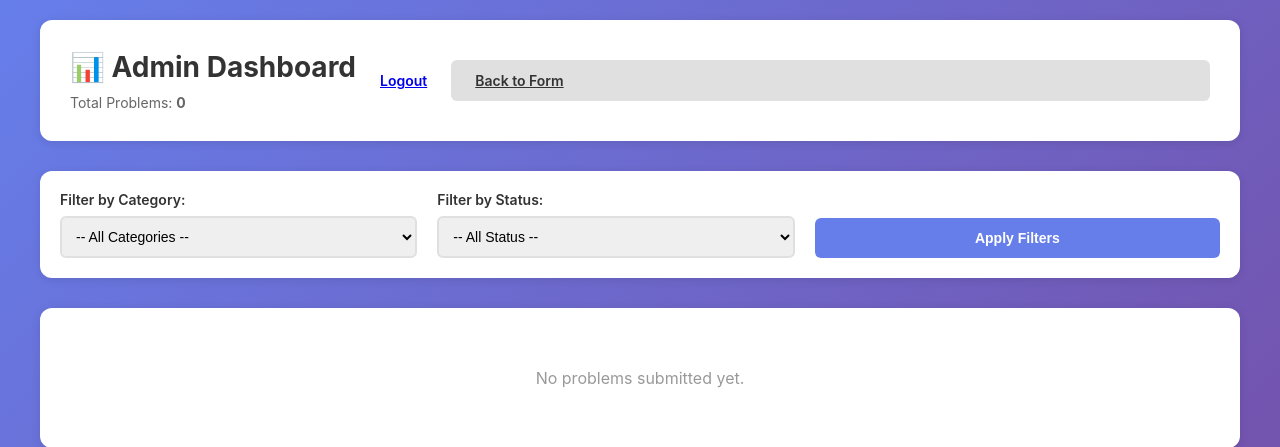
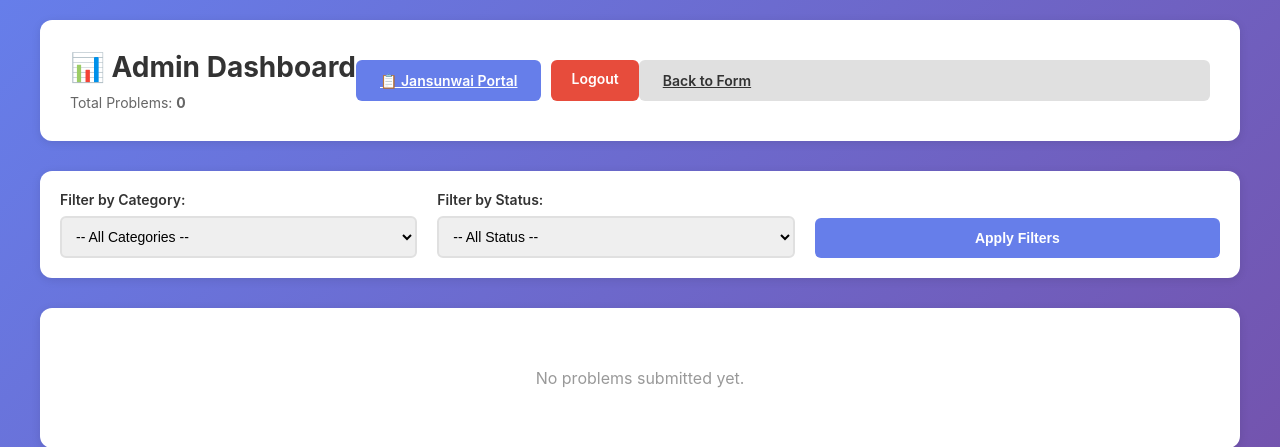
Before and after one commit to abhishekupadhyay282/village-problem-portal, a Flask app: page /admin in a window 1280 px wide. Shown: the top 447 px of the page. Run offline with Flask 3, Linux system fonts and the light colour scheme; the visitor is signed in with stand-in values (Sample User, id 1).

Commit message:
Integrate Jansunwai portal - allow reports to be linked to UP government grievance system

```diff
--- a/app/models.py
+++ b/app/models.py
@@ -15,6 +15,8 @@ class Problem(db.Model):
     description = db.Column(db.Text, nullable=False)
     contact = db.Column(db.String(120), nullable=False)
     status = db.Column(db.String(20), default='New')  # New, In Progress, Resolved
+    submitted_to_jansunwai = db.Column(db.Boolean, default=False)
+    jansunwai_link = db.Column(db.String(255), nullable=True)  # Link to Jansunwai complaint
     created_at = db.Column(db.DateTime, default=datetime.utcnow)
 
     def __repr__(self):
@@ -29,5 +31,7 @@ class Problem(db.Model):
             'description': self.description,
             'contact': self.contact,
             'status': self.status,
+            'submitted_to_jansunwai': self.submitted_to_jansunwai,
+            'jansunwai_link': self.jansunwai_link,
             'created_at': self.created_at.strftime('%Y-%m-%d %H:%M:%S')
         }
--- a/app/routes.py
+++ b/app/routes.py
@@ -38,12 +38,17 @@ def submit_problem():
     if not all([data.get('name'), data.get('category'), data.get('description'), data.get('contact')]):
         return jsonify({'success': False, 'message': 'All fields are required'}), 400
 
+    # Check if user wants to submit to Jansunwai
+    submit_to_jansunwai = data.get('submit_to_jansunwai') == 'yes'
+
     # Create new problem record
     problem = Problem(
         name=data.get('name').strip(),
         category=data.get('category'),
         description=data.get('description').strip(),
-        contact=data.get('contact').strip()
+        contact=data.get('contact').strip(),
+        submitted_to_jansunwai=submit_to_jansunwai,
+        jansunwai_link='https://jansunwai.up.nic.in/' if submit_to_jansunwai else None
     )
 
     try:
--- a/static/css/style.css
+++ b/static/css/style.css
@@ -149,6 +149,21 @@ body {
 
 .btn-secondary:hover {
     background-color: #d0d0d0;
+}
+
+.btn-danger {
+    background-color: #e74c3c;
+    color: white;
+    padding: 10px 20px;
+    border-radius: 6px;
+    text-decoration: none;
+    display: inline-block;
+}
+
+.btn-danger:hover {
+    background-color: #c0392b;
+    transform: translateY(-2px);
+    box-shadow: 0 5px 15px rgba(231, 76, 60, 0.4);
 }
 
 .btn-small {
--- a/templates/admin.html
+++ b/templates/admin.html
@@ -14,7 +14,12 @@
                     <h1>📊 Admin Dashboard</h1>
                     <p>Total Problems: <strong>{{ total }}</strong></p>
                 </div>
-                <a href="{{ url_for('main.admin_logout') }}" class="btn btn-danger">Logout</a>
+                <div style="display: flex; gap: 10px;">
+                    <a href="https://jansunwai.up.nic.in/" target="_blank" class="btn btn-primary">
+                        📋 Jansunwai Portal
+                    </a>
+                    <a href="{{ url_for('main.admin_logout') }}" class="btn btn-danger">Logout</a>
+                </div>
             </div>
             <a href="/" class="btn btn-secondary">Back to Form</a>
         </div>
@@ -56,6 +61,7 @@
                         <th>Description</th>
                         <th>Contact</th>
                         <th>Status</th>
+                        <th>Jansunwai</th>
                         <th>Date</th>
                         <th>Actions</th>
                     </tr>
@@ -74,6 +80,14 @@
                                 <option value="In Progress" {% if problem.status == 'In Progress' %}selected{% endif %}>In Progress</option>
                                 <option value="Resolved" {% if problem.status == 'Resolved' %}selected{% endif %}>Resolved</option>
                             </select>
+                        </td>
+                        <td>
+                            {% if problem.submitted_to_jansunwai %}
+                                <span style="color: green; font-weight: bold;">✓ Yes</span>
+                                <br><a href="https://jansunwai.up.nic.in/" target="_blank" style="font-size: 12px; color: #667eea;">View</a>
+                            {% else %}
+                                <span style="color: #999;">-</span>
+                            {% endif %}
                         </td>
                         <td>{{ problem.created_at.strftime('%Y-%m-%d %H:%M') }}</td>
                         <td>
```
Also changed, not shown: templates/submit.html (+12 -1 lines).
